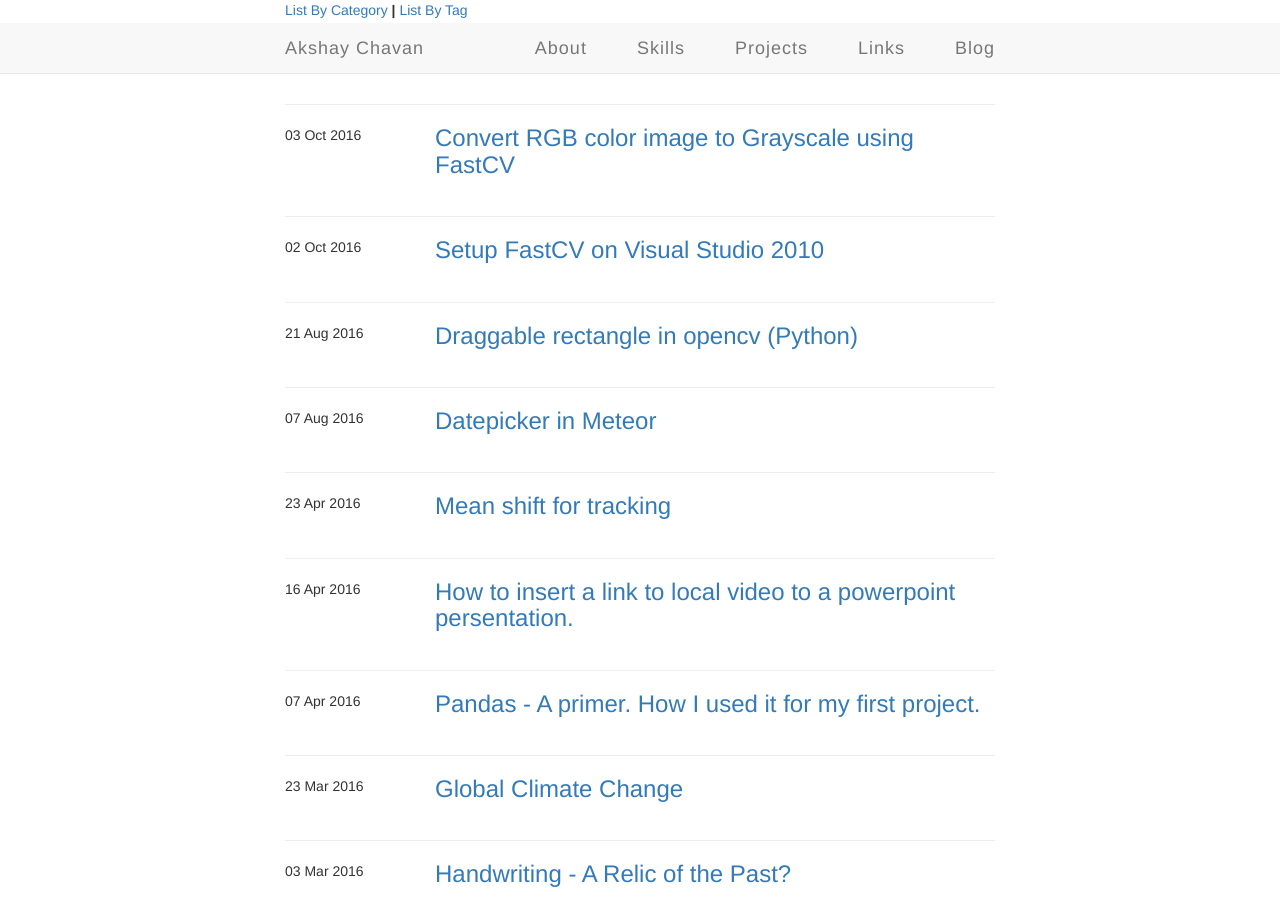
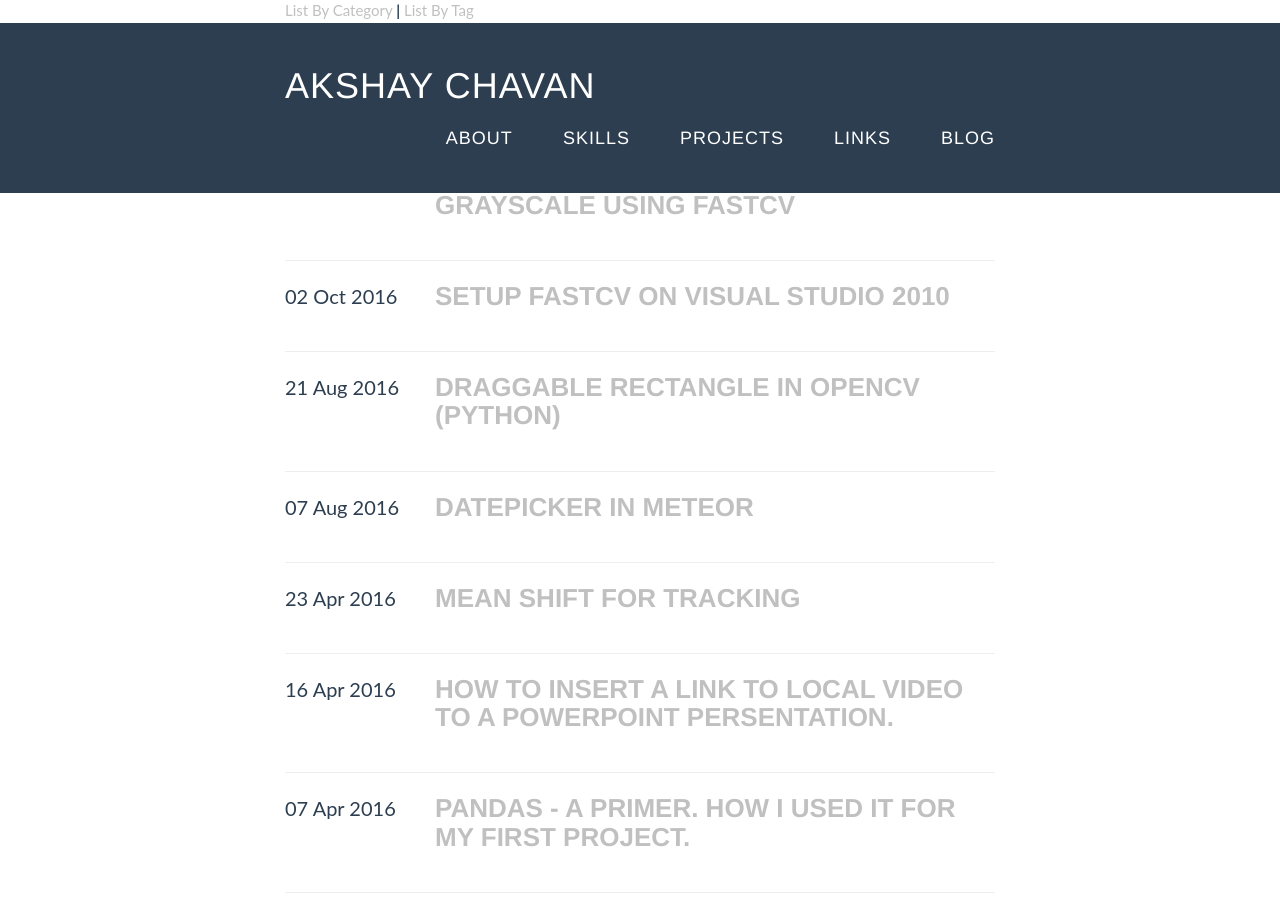
Before and after one commit to arccoder/arccoder.github.io, a Jekyll site: the page built from blog/index.html, in a window 1280 px wide and 900 px high. Built offline with Jekyll 4.4.1, drawn with Linux system fonts in a browser that asks for light colours; nearby versions of some CDN libraries; library files that are not in the unit come from our copies.

Commit message:
modified css and js path

```diff
--- a/_layouts/default.html
+++ b/_layouts/default.html
@@ -1,6 +1,7 @@
 <!DOCTYPE html>
 <html>
     <head>
+
         <title>{{ site.name }} - {% if page.title %}{{ page.title }}{% endif %}</title>
         {% seo %}
 
@@ -12,9 +13,9 @@
         <link rel="alternate" type="application/rss+xml" title="{{ site.name }} - {{ site.description }}" href="/feed.xml" />
 
         <!-- Bootstrap Core CSS - Uses Bootswatch Flatly Theme: http://bootswatch.com/flatly/ -->
-    <link href="css/bootstrap.css" rel="stylesheet">
+        <link href="/css/bootstrap.css" rel="stylesheet">
         <!-- Custom CSS -->
-    <link href="css/freelancer.css" rel="stylesheet">
+        <link href="/css/freelancer.css" rel="stylesheet">
 
     </head>
 
@@ -84,9 +82,9 @@
     </body>
 
     <!-- Bootstrap Core JavaScript -->
-    <script src="js/bootstrap.min.js"></script>
+    <script src="/js/bootstrap.min.js"></script>
 
     <!-- Custom Theme JavaScript -->
-    <script src="js/freelancer.js"></script>
+    <script src="/js/freelancer.js"></script>
 
 </html>
```
Also changed, not shown: other parts of _layouts/default.html (+1 -4 lines). Lines whose indentation alone changed are shown as unchanged.
